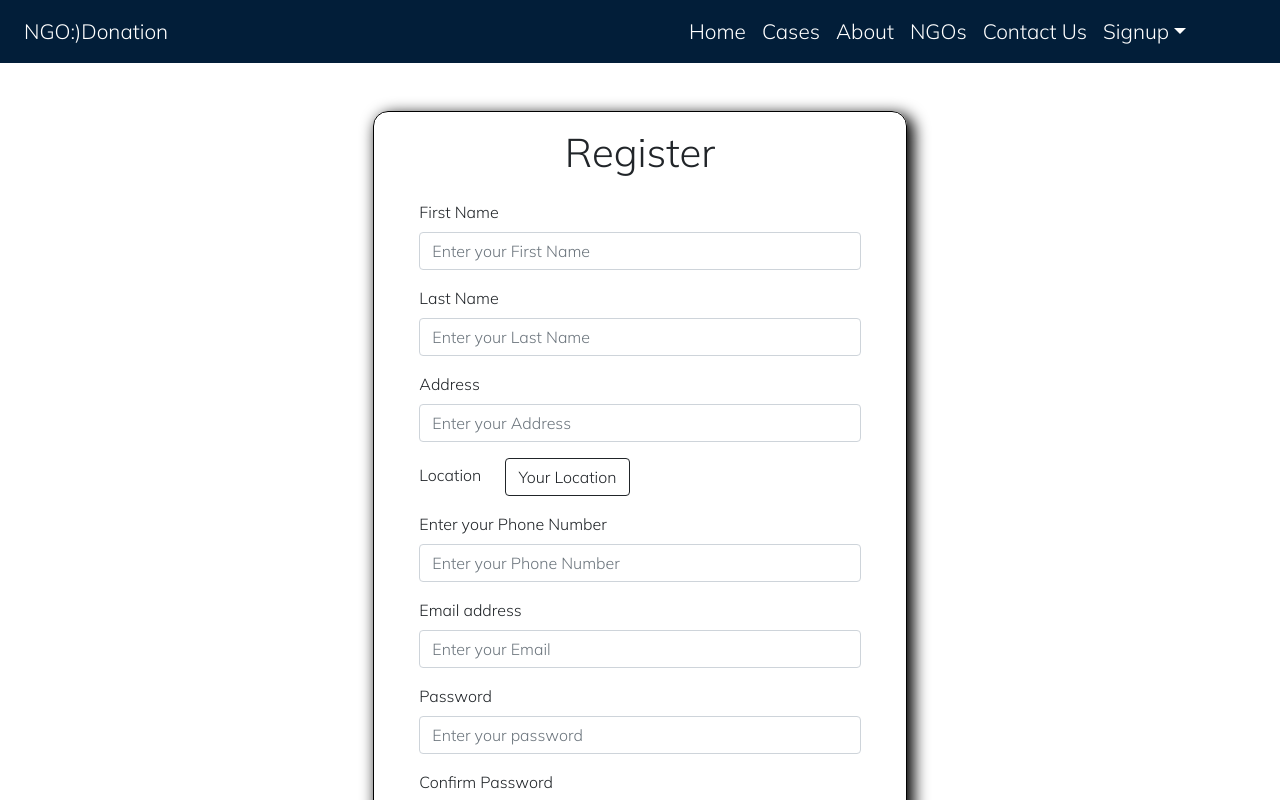
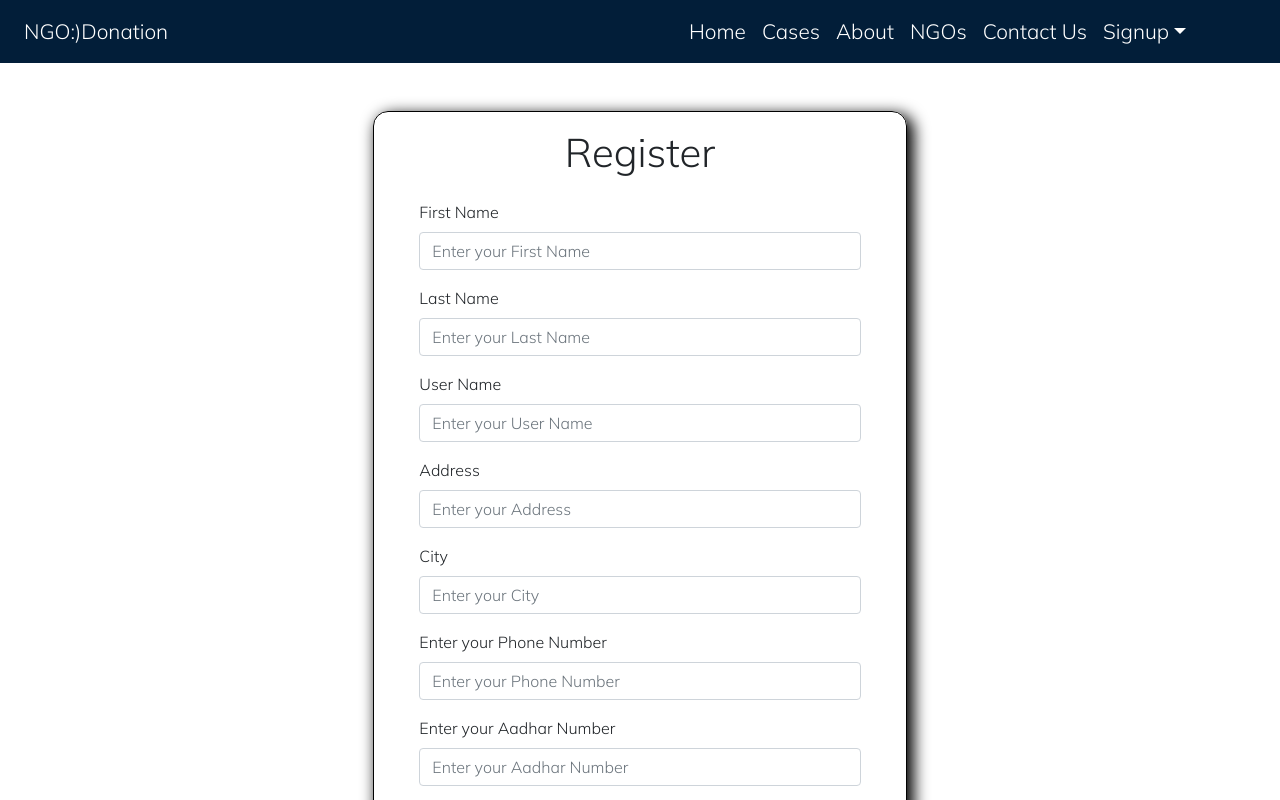
Before and after one commit to tanu456/Donate-MERN, a React (Create React App) app in the folder frontend/: page /signup in a window 1280 px wide. Shown: the top 800 px of the page. Built offline with nearby package versions, Linux system fonts and the light colour scheme.

Commit message:
User Signup changes according to user model.

```diff
--- a/frontend/src/components/Ngosignup.js
+++ b/frontend/src/components/Ngosignup.js
@@ -11,7 +11,7 @@ function Ngosignup() {
     phoneNumber: "",
     registerationNumber: "",
     address: "",
-    city: "",
+    pincode: "",
     password: "",
     confirmPassword: "",
     error: {
@@ -20,7 +20,7 @@ function Ngosignup() {
       phoneNumber: "",
       registerationNumber: "",
       address: "",
-      city: "",
+      pincode: "",
       password: "",
       confirmPassword: "",
     },
@@ -28,6 +28,13 @@ function Ngosignup() {
 
   const formSubmit = (e) => {
     e.preventDefault();
+  };
+
+  const getLocation = () => {
+    navigator.geolocation.getCurrentPosition(function (position) {
+      console.log("Latitude is :", position.coords.latitude);
+      console.log("Longitude is :", position.coords.longitude);
+    });
   };
 
   const validEmailRegex = RegExp(
@@ -65,8 +72,8 @@ function Ngosignup() {
       case "address":
         item.error.address = value.length < 10 ? "Invalid Address!!" : "";
         break;
-      case "city":
-        item.error.city = value.length < 2 ? "Invalid city!!" : "";
+      case "pincode":
+        item.error.pincode = value.length != 6 ? "Invalid Pincode!!" : "";
         break;
       case "password":
         item.error.password =
@@ -139,18 +146,28 @@ function Ngosignup() {
 
               <div class="mb-3">
                 <label for="" class="form-label">
-                  City
+                  Pincode
                 </label>
                 <input
                   type="text"
                   class="form-control"
-                  id="city"
-                  placeholder="Enter your city"
-                  name="city"
-                  value={item.city}
+                  id="pincode"
+                  placeholder="Enter Pincode"
+                  name="pincode"
+                  value={item.pincode}
                   onChange={inputEvent}
                 />
-                <h6 className="validation-text mt-2">{item.error.city}</h6>
+                <h6 className="validation-text mt-2">{item.error.pincode}</h6>
+              </div>
+
+              <div className="mb-3">
+                <label class="form-label">Location</label>
+                <button
+                  className="btn btn-outline-dark btn-md ms-4"
+                  onClick={getLocation}
+                >
+                  Your Location
+                </button>
               </div>
 
               <div class="mb-3">
--- a/frontend/src/components/Signup.js
+++ b/frontend/src/components/Signup.js
@@ -1,26 +1,32 @@
 /* eslint-disable no-useless-escape */
 /* eslint-disable default-case */
 /* eslint-disable jsx-a11y/anchor-is-valid */
-import React, { useState, useEffect } from "react";
+import React, { useState } from "react";
 import { NavLink } from "react-router-dom";
 
 function Signup() {
   const [item, setItem] = useState({
     fName: "",
     lName: "",
+    uName: "",
     email: "",
     password: "",
     confirmPassword: "",
     address: "",
+    city: "",
     phone: "",
+    aadharNumber: "",
     error: {
       fName: "",
       lName: "",
+      uName: "",
       email: "",
       password: "",
       confirmPassword: "",
       address: "",
+      city: "",
       phone: "",
+      aadharNumber: "",
     },
   });
 
@@ -34,13 +40,6 @@ function Signup() {
 
   const formSubmit = (e) => {
     e.preventDefault();
-  };
-
-  const getLocation = () => {
-    navigator.geolocation.getCurrentPosition(function (position) {
-      console.log("Latitude is :", position.coords.latitude);
-      console.log("Longitude is :", position.coords.longitude);
-    });
   };
 
   const inputEvent = (e) => {
@@ -64,6 +63,11 @@ function Signup() {
           value.length < 2 ? "Your last name is too small." : "";
         break;
 
+      case "uName":
+        item.error.uName =
+          value.length < 5 ? "Your user name is too small." : "";
+        break;
+
       case "email":
         item.error.email = validEmailRegex.test(value)
           ? ""
@@ -74,9 +78,18 @@ function Signup() {
         item.error.address = value.length < 10 ? "Invalid Address!!" : "";
         break;
 
+      case "city":
+        item.error.city = value.length < 3 ? "Your city is too small." : "";
+        break;
+
       case "phone":
         item.error.phone =
-          value.length < 10 ? "Phone number should contain ten digits." : "";
+          value.length != 10 ? "Phone number should contain ten digits." : "";
+        break;
+
+      case "aadharNumber":
+        item.error.aadharNumber =
+          value.length != 12 ? "Aadhar number should contain 12 digits." : "";
         break;
 
       case "password":
@@ -128,6 +141,20 @@ function Signup() {
               </div>
 
               <div class="mb-3">
+                <label class="form-label">User Name</label>
+                <input
+                  type="text"
+                  class="form-control"
+                  id="userName"
+                  placeholder="Enter your User Name"
+                  name="uName"
+                  value={item.uName}
+                  onChange={inputEvent}
+                />
+                <h6 className="validation-text mt-2">{item.error.uName}</h6>
+              </div>
+
+              <div class="mb-3">
                 <label class="form-label">Address</label>
                 <input
                   type="text"
@@ -141,14 +168,18 @@ function Signup() {
                 <h6 className="validation-text mt-2">{item.error.address}</h6>
               </div>
 
-              <div className="mb-3">
-                <label class="form-label">Location</label>
-                <button
-                  className="btn btn-outline-dark btn-md ms-4"
-                  onClick={getLocation}
-                >
-                  Your Location
-                </button>
+              <div class="mb-3">
+                <label class="form-label">City</label>
+                <input
+                  type="text"
+                  class="form-control"
+                  id="city"
+                  placeholder="Enter your City"
+                  name="city"
+                  value={item.city}
+                  onChange={inputEvent}
+                />
+                <h6 className="validation-text mt-2">{item.error.city}</h6>
               </div>
 
               <div class="mb-3">
@@ -163,6 +194,22 @@ function Signup() {
                   onChange={inputEvent}
                 />
                 <h6 className="validation-text mt-2">{item.error.phone}</h6>
+              </div>
+
+              <div class="mb-3">
+                <label class="form-label">Enter your Aadhar Number</label>
+                <input
+                  type="text"
+                  class="form-control"
+                  id="aadharNumber"
+                  placeholder="Enter your Aadhar Number"
+                  name="aadharNumber"
+                  value={item.aadharNumber}
+                  onChange={inputEvent}
+                />
+                <h6 className="validation-text mt-2">
+                  {item.error.aadharNumber}
+                </h6>
               </div>
 
               <div class="mb-3">
```
